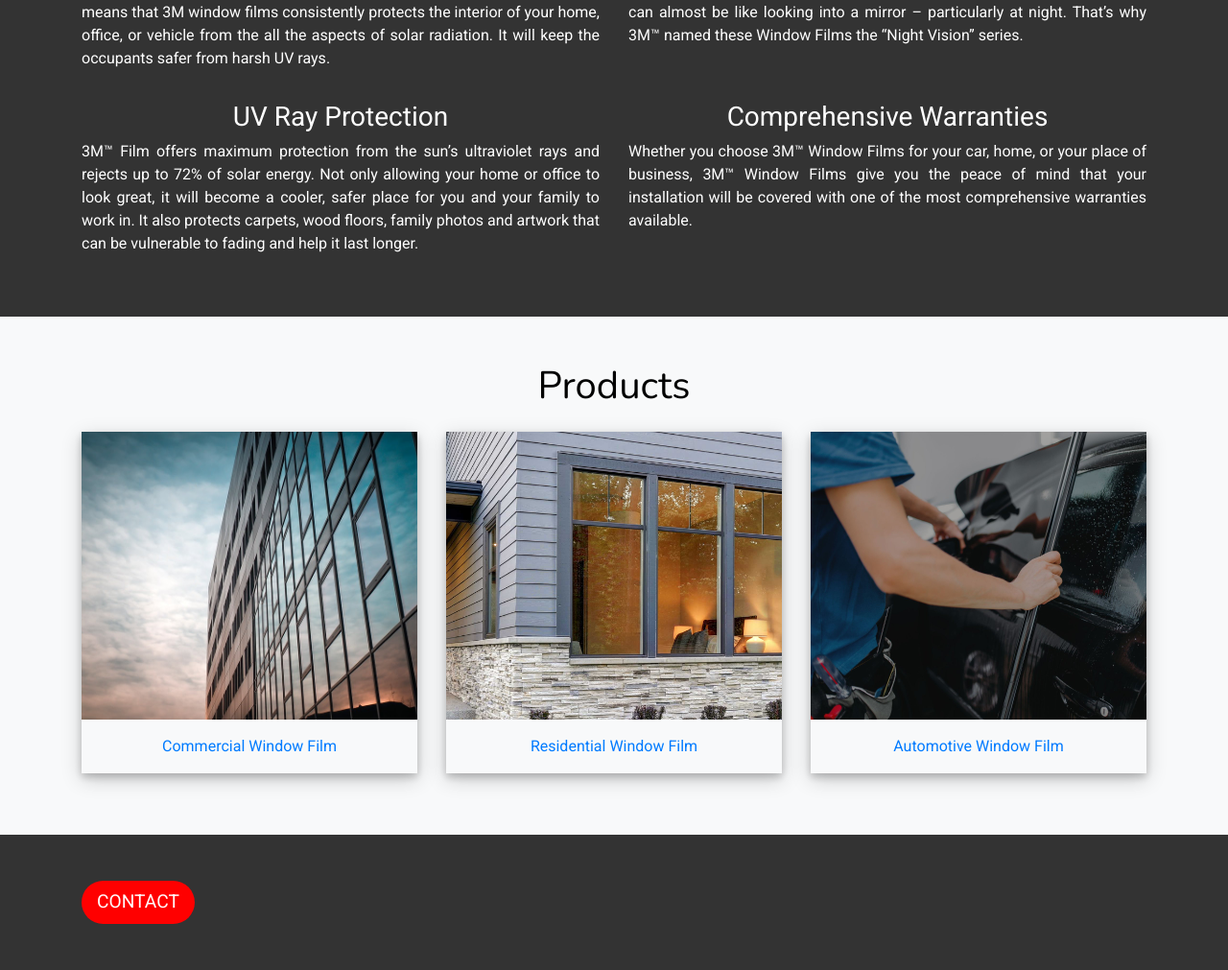
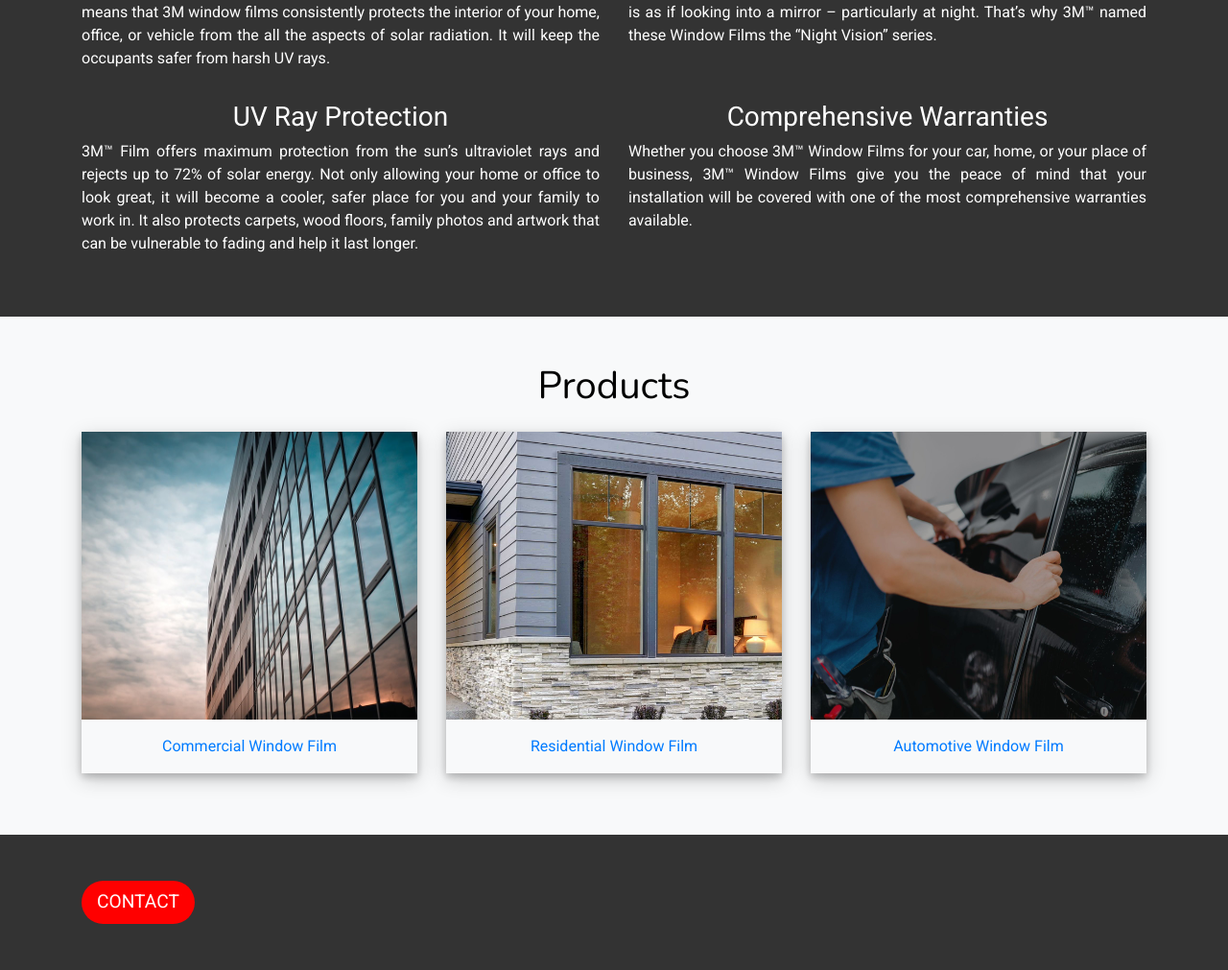
Before and after one commit to swkwindowfilms/swkwindowfilms.github.io, a Jekyll site: the page built from index.html, in a window 1280 px wide. Shown: the part 1102-2113 px from the top of the page at 96% size. Built offline with Jekyll 4.4.1, drawn with Linux system fonts in a browser that asks for light colours; nearby versions of some CDN libraries; some of the changed text lies outside the part shown.

Commit message:
fix grammar

```diff
--- a/index.html
+++ b/index.html
@@ -32,7 +32,7 @@
 
             <div class="col-12 col-md-6 py-3 text-justify">
                 <h3 class="text-center">Color-Stable Technology</h3>
-                {{ 'The Color-Stable technology used in 3M™ Window Film reduces the reflectivity of the film. In some conditions, looking through certain products can almost be like looking into a mirror – particularly at night. That’s why 3M™ named these Window Films the “Night Vision” series.' | markdownify }}
+                {{ 'The Color-Stable technology used in 3M™ Window Film reduces the reflectivity of the film. In some conditions, looking through certain products is as if looking into a mirror – particularly at night. That’s why 3M™ named these Window Films the “Night Vision” series.' | markdownify }}
             </div>
 
             <div class="col-12 col-md-6 py-3 text-justify">
```
